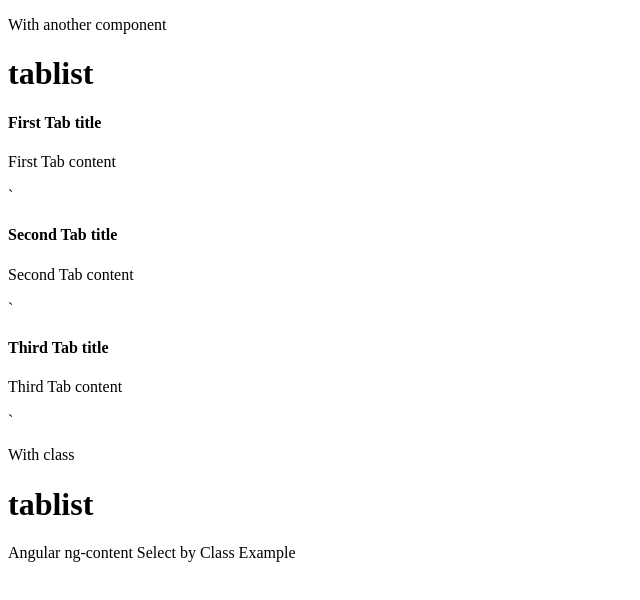
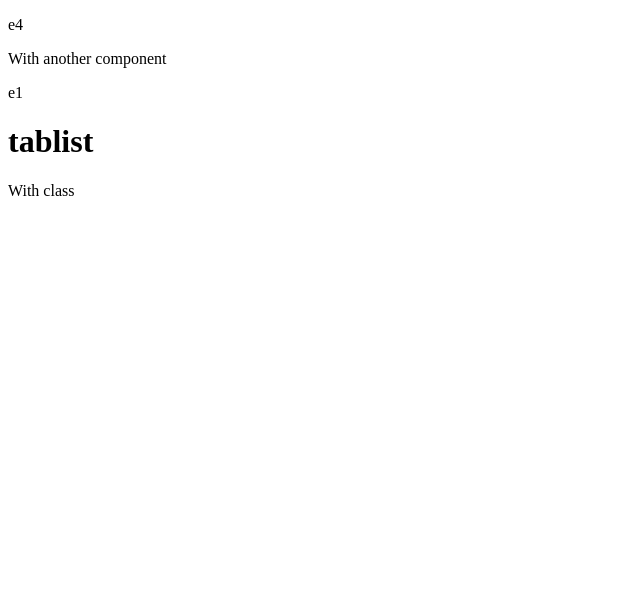
Before and after one commit to angulardevelopment/ng-content, an Angular app: page / in a window 1280 px wide. Shown: the top 600 px of the page, without its empty margins (0-640 px from the left). Built offline with nearby package versions, Linux system fonts and the light colour scheme.

Commit message:
check update

```diff
--- a/src/app/home1/home1.component.html
+++ b/src/app/home1/home1.component.html
@@ -1,13 +1,19 @@
+<p>e4</p>
+
 <p>With another component</p>
 <app-tablist>
-  <app-tab *ngFor="let tab of tabs" [tab]="tab"></app-tab>
+  <!-- <app-tab *ngFor="let tab of tabs" [tab]="tab"></app-tab> -->
   </app-tablist>
 
+  <div *ngIf= "flag == false">
+    <app-tab *ngFor="let tab of tabs" [tab]="tab"></app-tab>
+
+  </div>
 
 <p>With class</p>
 
-  <app-tablist>
+  <!-- <app-tablist>
     <div class="header">
        Angular ng-content Select by Class Example
     </div>
-    </app-tablist>
+    </app-tablist> -->
--- a/src/app/home1/home1.component.ts
+++ b/src/app/home1/home1.component.ts
@@ -6,8 +6,10 @@ import { Component, OnInit } from '@angular/core';
   styleUrls: ['./home1.component.scss']
 })
 export class Home1Component implements OnInit {
+flag = true;
+  constructor() {
 
-  constructor() { }
+   }
 
   tabs = [];
 ngOnInit() {
--- a/src/app/tab/tab.component.html
+++ b/src/app/tab/tab.component.html
@@ -1,2 +1,3 @@
+<p>e2</p>
 <h4>{{ tab.title }}</h4>
           <p>{{ tab.content }}</p>`
--- a/src/app/tablist/tablist.component.html
+++ b/src/app/tablist/tablist.component.html
@@ -1,3 +1,4 @@
+<p>e1</p>
 <h1>tablist</h1>
 
 <!-- we can create reusable component with ng-content -->
```
Also changed, not shown: 1 other file (tests, documents, lock files or other folders).
